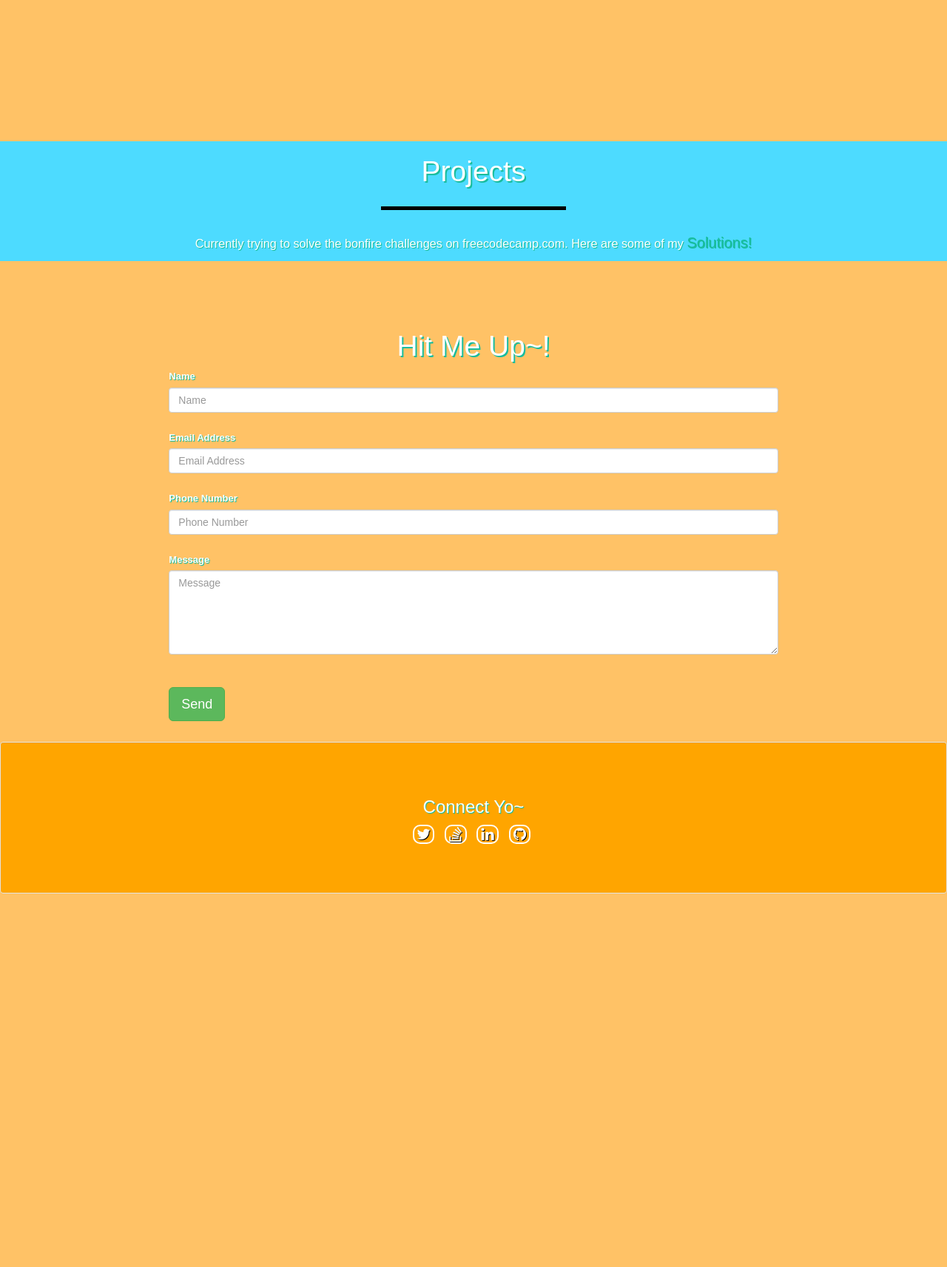
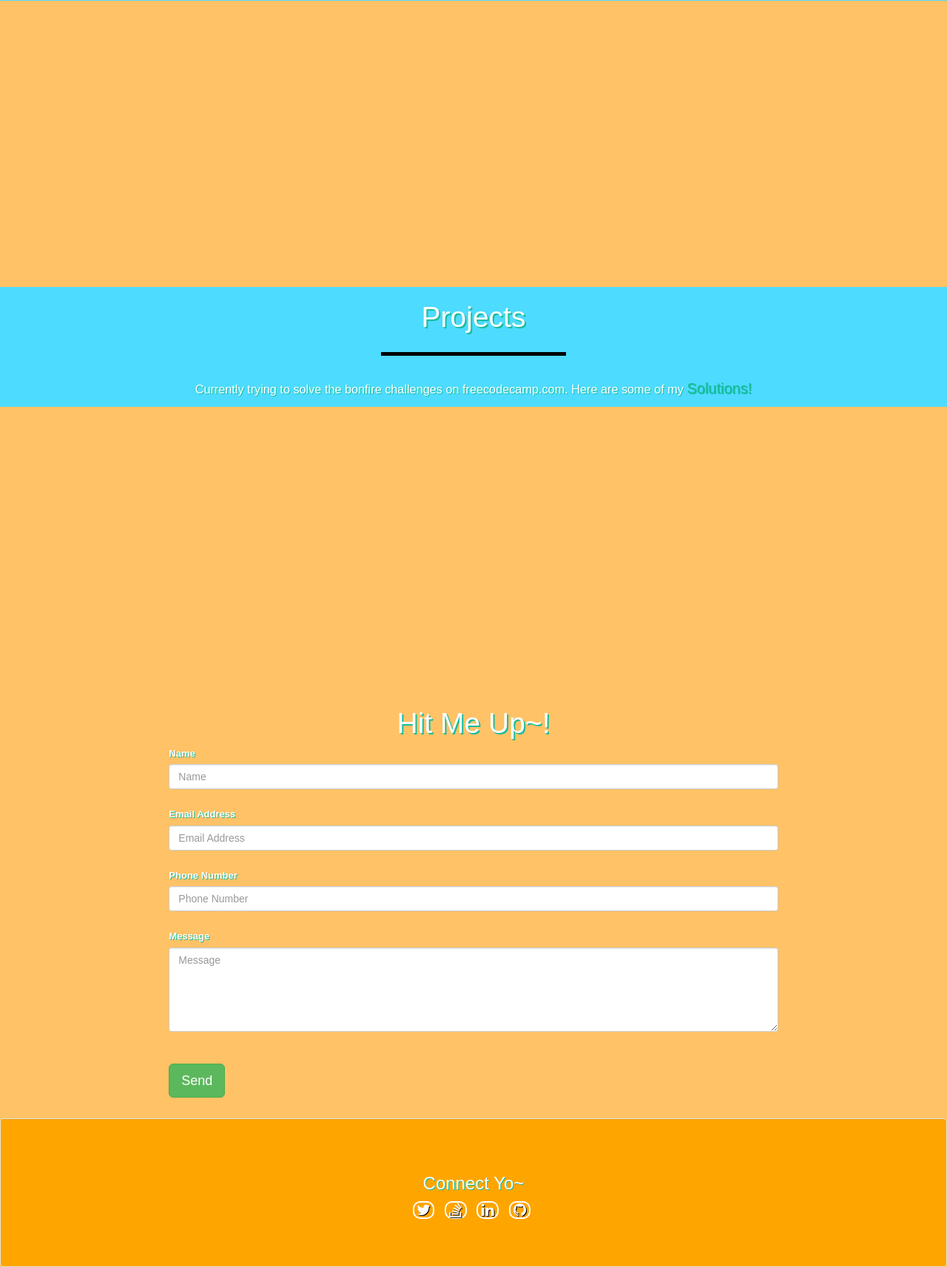
Before and after one commit to longp/PORTFOLIO, a PHP site: page / in a window 1280 px wide. Shown: the part 1440-3153 px from the top of the page at 74% size. Before the commit the page ends 2648 px from the top, so only its background shows below. Run offline with PHP 8.4, Linux system fonts and the light colour scheme; some libraries are stand-ins or nearby versions.

Commit message:
fixed navbar and fixed spacing issues

```diff
--- a/home.html
+++ b/home.html
@@ -20,34 +20,35 @@
 
 
 
- <nav class="navbar navbar-default navbar-fixed-top">
+ <nav class="navbar  navbar-fixed-top">
        <header>
         <div class="container">
 
             <div class="navbar-header page-scroll">
 
-               <a class="navbar-brand" href="#page-top"><i class="homebtn-outline btn"> Home</i></a>
 
-            </div>
-
-
+<ul class="nav navbar-nav navbar-right">
+                    <li class="page-scroll hvr-bounce-in">
+                        <a href="#page-top" class="navlink">Home</a>
+                    </li>
+         </div>
             <div class="collapse navbar-collapse" id="bs-example-navbar-collapse-1">
                 <ul class="nav navbar-nav navbar-right">
                     <li class="hidden">
                         <a href="#page-top"></a>
                     </li>
-                    <li class="page-scroll btn-outline btn">
-                        <a href="#about">About</a>
+                    <li class="page-scroll hvr-bounce-in ">
+                        <a href="#about" class="navlink">About</a>
                     </li>
-                    <li class="page-scroll btn-outline btn">
-                        <a href="#blog">Blog</a>
+                    <li class="page-scroll hvr-bounce-in">
+                        <a href="#blog" class="navlink">Blog</a>
                     </li>
-                    <li class="page-scroll btn-outline btn">
-                        <a href="#projects">Portfolio</a>
+                    <li class="page-scroll hvr-bounce-in">
+                        <a href="#projects" class="navlink">Portfolio</a>
                     </li>
 
-                    <li class="page-scroll btn-outline btn">
-                        <a href="#contact">Contact</a>
+                    <li class="page-scroll hvr-bounce-in">
+                        <a href="#contact" class="navlink">Contact</a>
                     </li>
                 </ul>
             </div>
@@ -55,9 +56,7 @@
         </header>
     </nav>
 <div class="row" id="page-top"> </div>
-<br>
-<br>
-<br>
+
 
 
 
@@ -69,16 +68,16 @@
         <h1 class="logo">LONG PHAN </h1>
         <ul class="list-inline">
                             <li>
-                                <a target="_blank"href="http://twitter.com/lphanyo" class="btn-social btn-outline links"><i class="fa fa-fw fa-twitter"></i></a>
+                                <a target="_blank"href="http://twitter.com/lphanyo" class="btn-social btn-outline links hvr-bounce-in"><i class="fa fa-fw fa-twitter"></i></a>
                             </li>
                             <li>
-                                <a target="_blank" href="http://stackoverflow.com/users/5509230/long-phan" class="btn-social btn-outline links"><i class="fa fa-fw fa-stack-overflow"></i></a>
+                                <a target="_blank" href="http://stackoverflow.com/users/5509230/long-phan" class="btn-social btn-outline links hvr-bounce-in"><i class="fa fa-fw fa-stack-overflow"></i></a>
                             </li>
                             <li>
-                                <a target="_blank" href="https://www.linkedin.com/pub/lung-pan/92/868/854" class="btn-social btn-outline links"><i class="fa fa-fw fa-linkedin"></i></a>
+                                <a target="_blank" href="https://www.linkedin.com/pub/lung-pan/92/868/854" class="btn-social btn-outline links hvr-bounce-in"><i class="fa fa-fw fa-linkedin"></i></a>
                             </li>
                             <li>
-                                <a target="_blank" href="https://github.com/longp" class="btn-social btn-outline links"><i class="fa fa-fw fa-github"></i></a>
+                                <a target="_blank" href="https://github.com/longp" class="btn-social btn-outline links hvr-bounce-in"><i class="fa fa-fw fa-github"></i></a>
                             </li>
                         </ul>
     </div>
@@ -96,22 +95,16 @@
 </div>
 
 
-<br>
-<br>
-<br>
-<br>
-<br>
-<br>
-<div class="row" id="about"> </div>
-<br>
-<br>
+
+<div id="about"></div>
 <br>
 <br>
 
 
 
-<section class="success">
-        <div class="container-fluid">
+
+<section class="success" >
+        <div class="container-fluid" >
             <div class="row">
                 <div class="col-lg-12 text-center">
                     <h2 class="logo">About Me</h2>
@@ -126,16 +119,9 @@
             </div>
 
     </section>
-<br>
-<br>
-<br>
-<br>
-<br>
-<br>
-<br>
-<div class="row" id="blog"> </div>
-<br>
-<br>
+
+<div id="blog"> </div>
+
 <br>
 <br>
 
@@ -159,18 +145,11 @@
 
     </section>
 
+
+<div id="projects"></div>
 <br>
 <br>
-<br>
-<br>
-<br>
-<br>
-<br>
-<div class="row" id="projects"> </div>
-<br>
-<br>
-<br>
-<br>
+
 
 <!--blog-->
 
@@ -200,11 +179,10 @@
 
     </section>
 <!--projects-->
-<div class="row" id="contact"> </div>
+<div id="contact"> </div>
 <br>
 <br>
-<br>
-<br>
+
 
 <!--contact form-->
     <section id="contact">
@@ -268,16 +246,16 @@
                         <h3> Connect Yo~</h3>
                         <ul class="list-inline">
                             <li>
-                                <a target="_blank" href="http://twitter.com/lphanyo" class="btn-social btn-outline links"><i class="fa fa-fw fa-twitter"></i></a>
+                                <a target="_blank" href="http://twitter.com/lphanyo" class="btn-social btn-outline links hvr-bounce-in"><i class="fa fa-fw fa-twitter"></i></a>
                             </li>
                             <li>
-                                <a target="_blank" href="http://stackoverflow.com/users/5509230/long-phan" class="btn-social btn-outline links"><i class="fa fa-fw fa-stack-overflow"></i></a>
+                                <a target="_blank" href="http://stackoverflow.com/users/5509230/long-phan" class="btn-social btn-outline links hvr-bounce-in"><i class="fa fa-fw fa-stack-overflow"></i></a>
                             </li>
                             <li>
-                                <a target="_blank" href="https://www.linkedin.com/pub/lung-pan/92/868/854" class="btn-social btn-outline links"><i class="fa fa-fw fa-linkedin"></i></a>
+                                <a target="_blank" href="https://www.linkedin.com/pub/lung-pan/92/868/854" class="btn-social btn-outline links hvr-bounce-in"><i class="fa fa-fw fa-linkedin"></i></a>
                             </li>
                             <li>
-                                <a target="_blank" href="https://github.com/longp" class="btn-social btn-outline links"><i class="fa fa-fw fa-github"></i></a>
+                                <a target="_blank" href="https://github.com/longp" class="btn-social btn-outline links hvr-bounce-in"><i class="fa fa-fw fa-github"></i></a>
                             </li>
                         </ul>
                     </div>
--- a/project.css
+++ b/project.css
@@ -50,6 +50,11 @@ a> img {
   color:orange;
 }
 
+.navlink  {color: white;
+font-size: 20px;
+
+}
+
 .btn-outline
   {
 
@@ -60,16 +65,7 @@ a> img {
     background: 0 0;
     transition: all .3s ease-in-out;
 }
- .homebtn-outline
-  {
-    position:fixed;
-    left:30px;
-    border: solid 2px #fff;
-    font-size: 20px;
-    color: #fff;
-    background: 0 0;
-    transition: all .3s ease-in-out;
-}
+
 
 .btn-outline:hover,
 .btn-outline:focus,
@@ -129,20 +125,7 @@ ul#navigation li.last {
       }
 
 
-/* not used anymore
-.box {
-  background-color: #000000;
-  color: #00CED1;
-  float: right;
-  padding: 10px;
-  border-radius: 10px;
-  -moz-border-radius: 10px;
-  -webkit-border-radius: 10px;
-  background: #000000;
-  transition-property: background;
-  transition-duration:1s;
-  transition-timing-function:linear;}
-  */
+
 .logo {font-size: 3em;
         text-shadow: 2px 2px #18bc9c;
         color:white;}
@@ -186,7 +169,7 @@ ul#navigation li.last {
     color:white;
 }
 
-.navbar-fixed-top .navbar-brand {
+.navbar-fixed-top .navbar-brand  {
         font-size: 2em;
         -webkit-transition: all .3s;
         -moz-transition: all .3s;
@@ -232,6 +215,8 @@ hr.star-light:after {
 section.success {
     color: #fff;
     background: #4DDBFF;
+    margin-bottom: 350px;
+
 }
 footer .footer-above {
     margin: 10px;
@@ -249,6 +234,8 @@ footer .footer-below {
 }
 div .well {
   background-color: #2c3e50;
+  margin-top:35px;
+
 }
 
 a,
@@ -266,6 +253,7 @@ header {
     text-align: center;
     color: #000;
     background: #18bc9c;
+
 }
 .well {
   background-color: orange;
```
